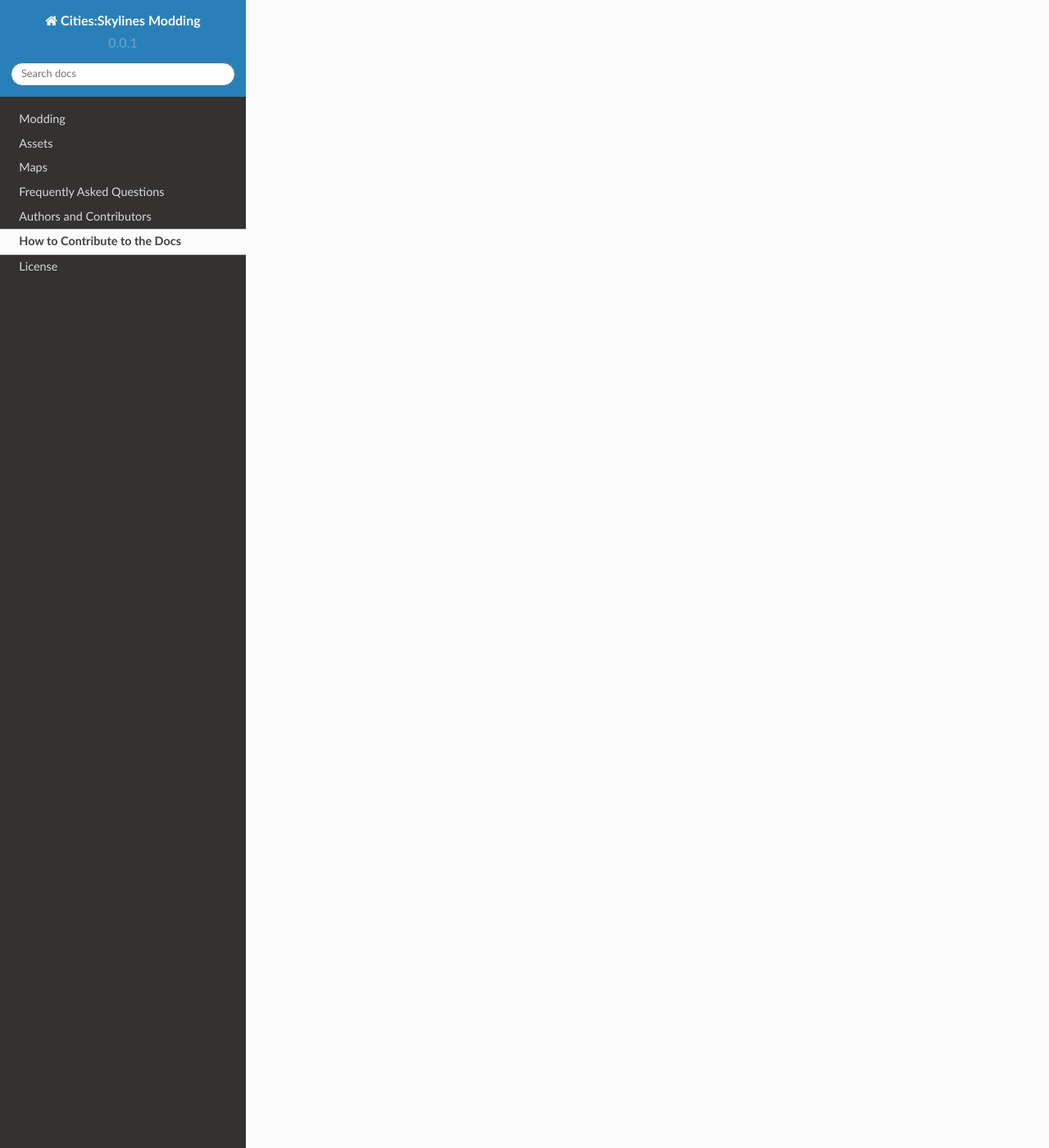
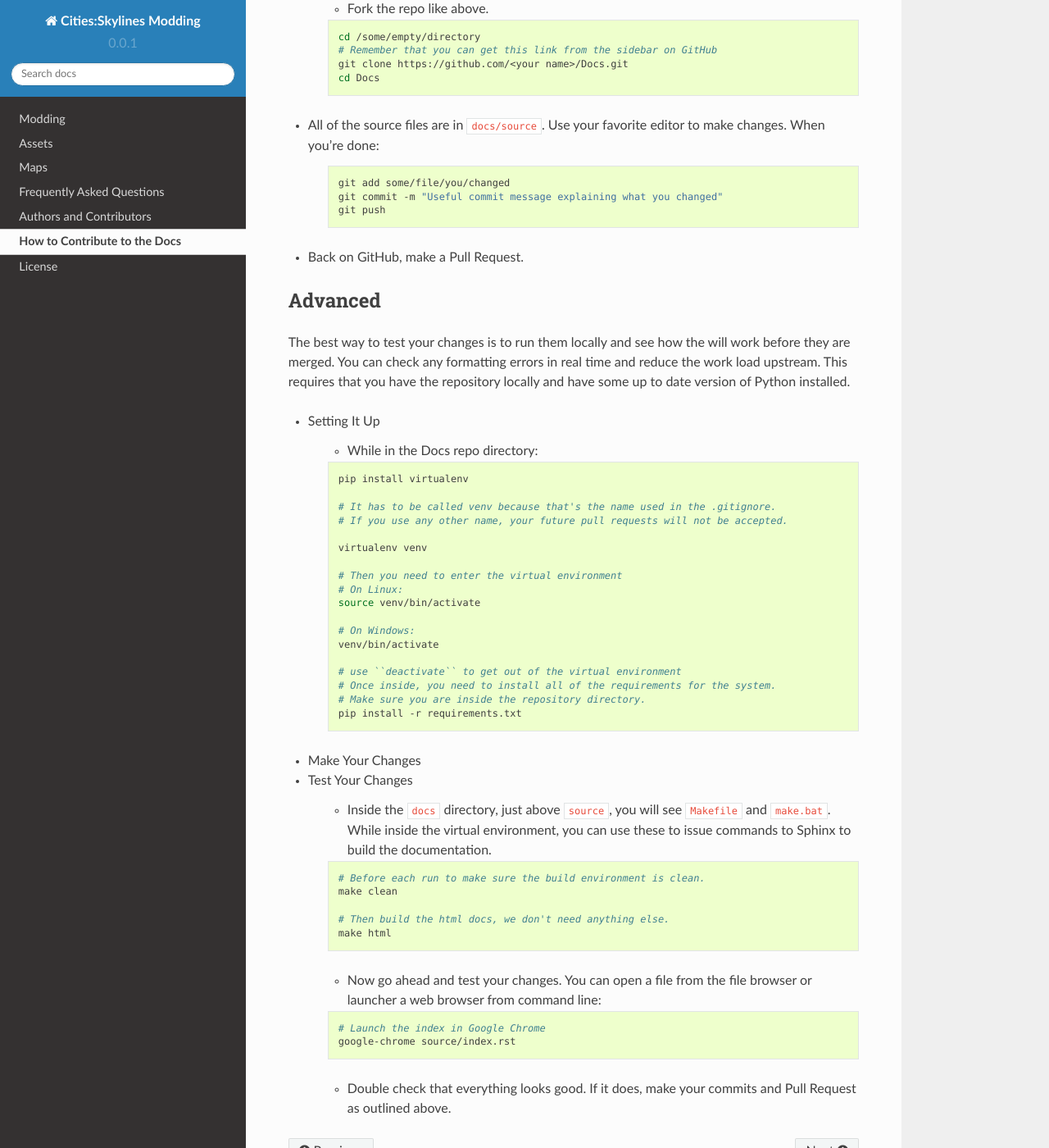
Before and after one commit to SkylinesModding/Docs, a Sphinx documentation site: the page built from docs/source/contributing.rst, in a window 1280 px wide and 1400 px high, scrolled down 1943 px. Shown: the whole window at 82% size. Built offline with Sphinx 7.4.7 and the Read the Docs theme 2.0.0, drawn with Linux system fonts in a browser that asks for light colours; some of the changed text lies outside the part shown.

Commit message:
Add 'How To Contribute to the Docs' and all of the required files that go with it

```diff
--- a/docs/source/contributing.rst
+++ b/docs/source/contributing.rst
@@ -1,2 +1,131 @@
+=============================
 How to Contribute to the Docs
 =============================
+
+.. warning:: Pull Requests will **only** be accepted if source files have correct .rst formatting and Sphinx directives. Learn more at `sphinx-doc <http://sphinx-doc.org/rest.html>`__.
+
+Web
+===
+
+This is the easiest way to contribute. You don't need to know exactly how git works, you just need to be able to interact with Github's web interface. Before you can do anything below, you must login to Github or create an account. Afterwards contributing is as simple as following these steps:
+
+* Fork
+
+    * You can't edit the repository directly because the master branch is protected. You have to make a fork where your edits are made that will later be merged back into the master branch if your edits are acceptable. Navigate to the `Documentation Repository <https://github.com/SkylinesModding/Docs>`__ on Github and click the Fork button in the upper right corner:
+
+    .. image:: _static/forkme.png
+
+
+* Add a file
+
+    * Adding a file is also really simple. In each directory listing, there is a ``+`` symbol that you can press to create a new directory or file.
+    .. image:: _static/addfile.png
+
+
+* Edit a file
+
+    * Just choose a file you want to edit by clicking on it in the listing:
+
+    .. image:: _static/filelisting.png
+
+
+    * Then click on the edit pencil in the upper right corner of the file:
+
+    .. image:: _static/editfile.png
+
+
+    * Commit your changes with a good comment that explains what you did:
+
+    .. image:: _static/commitedit.png
+
+
+* Make a Pull Request
+
+    * Compare and Review
+
+    .. image:: _static/compare-and-review.png
+
+
+    * Double check that all of your committed changes are good and conform to RST formatting. Remember, bad formatting will **NOT** be accepted. If everything looks ok and you're sure your commits can be merged, go ahead and press the Create Pull Request Button:
+
+    .. image:: _static/create-pull.png
+
+
+Local
+=====
+
+This method assumes you have some knowledge of the command line and git.
+
+* First Time
+
+    * Fork the repo like above.
+
+    .. code-block:: bash
+
+        cd /some/empty/directory
+        # Remember that you can get this link from the sidebar on GitHub
+        git clone https://github.com/<your name>/Docs.git
+        cd Docs
+
+* All of the source files are in ``docs/source``. Use your favorite editor to make changes. When you're done:
+
+    .. code-block:: bash
+
+        git add some/file/you/changed
+        git commit -m "Useful commit message explaining what you changed"
+        git push
+
+* Back on GitHub, make a Pull Request.
+
+Advanced
+========
+
+The best way to test your changes is to run them locally and see how the will work before they are merged. You can check any formatting errors in real time and reduce the work load upstream. This requires that you have the repository locally and have some up to date version of Python installed.
+
+* Setting It Up
+
+    * While in the Docs repo directory:
+
+    .. code-block:: bash
+
+        pip install virtualenv
+
+        # It has to be called venv because that's the name used in the .gitignore.
+        # If you use any other name, your future pull requests will not be accepted.
+
+        virtualenv venv
+
+        # Then you need to enter the virtual environment
+        # On Linux:
+        source venv/bin/activate
+
+        # On Windows:
+        venv/bin/activate
+
+        # use ``deactivate`` to get out of the virtual environment
+        # Once inside, you need to install all of the requirements for the system.
+        # Make sure you are inside the repository directory.
+        pip install -r requirements.txt
+
+* Make Your Changes
+
+* Test Your Changes
+
+    * Inside the ``docs`` directory, just above ``source``, you will see ``Makefile`` and ``make.bat``. While inside the virtual environment, you can use these to issue commands to Sphinx to build the documentation.
+
+    .. code-block:: bash
+
+        # Before each run to make sure the build environment is clean.
+        make clean
+
+        # Then build the html docs, we don't need anything else.
+        make html
+
+    * Now go ahead and test your changes. You can open a file from the file browser or launcher a web browser from command line:
+
+    .. code-block:: bash
+
+        # Launch the index in Google Chrome
+        google-chrome source/index.rst
+
+    * Double check that everything looks good. If it does, make your commits and Pull Request as outlined above.
```
Also changed, not shown: docs/source/_static/addfile.png (added), docs/source/_static/commitedit.png (added), docs/source/_static/compare-and-review.png (added), docs/source/_static/create-pull.png (added), docs/source/_static/editfile.png (added), docs/source/_static/filelisting.png (added), docs/source/_static/forkme.png (added), 3 other files.
